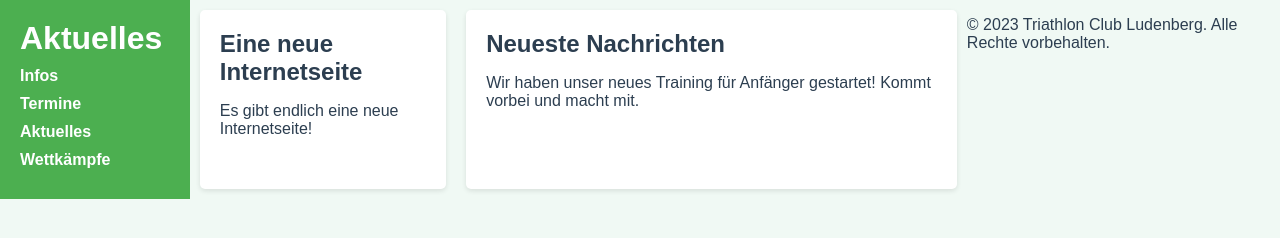
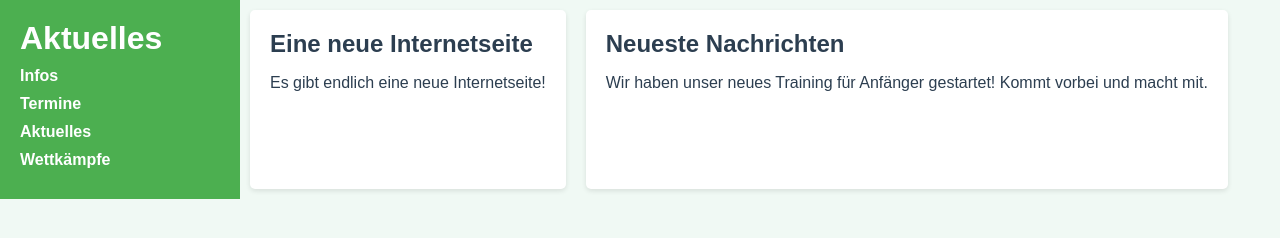
Before and after one commit to l4rsho/l4rsho.github.io, a plain HTML site: page aktuelles.html in a window 1280 px wide. Drawn offline with Linux system fonts and the light colour scheme.

Commit message:
Update aktuelles.html

```diff
--- a/aktuelles.html
+++ b/aktuelles.html
@@ -26,9 +26,7 @@
     <p>Wir haben unser neues Training für Anfänger gestartet! Kommt vorbei und macht mit.</p>
 </section>
 
-<footer>
-    <p>&copy; 2023 Triathlon Club Ludenberg. Alle Rechte vorbehalten.</p>
-</footer>
+
 
 </body>
 </html>
```
